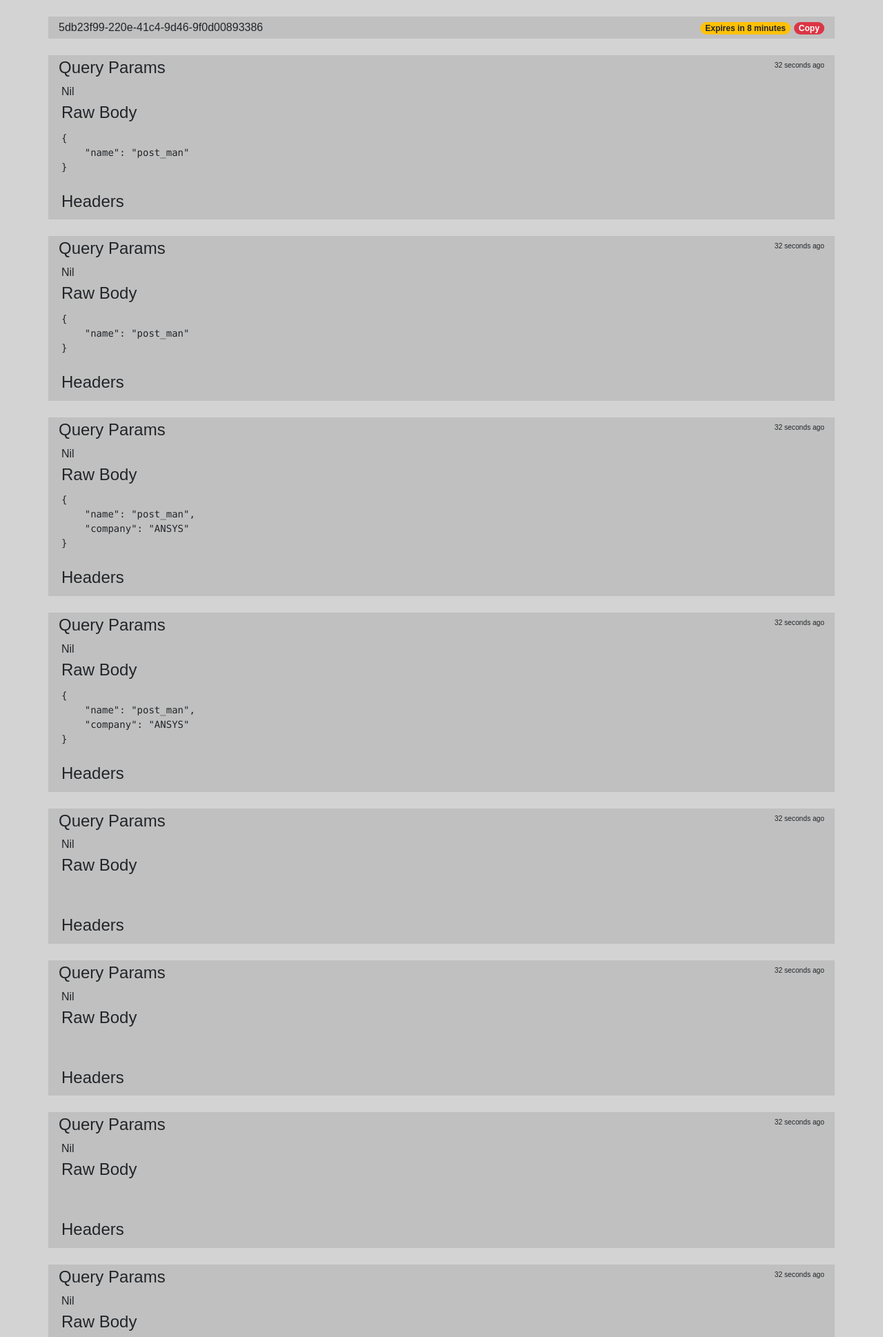
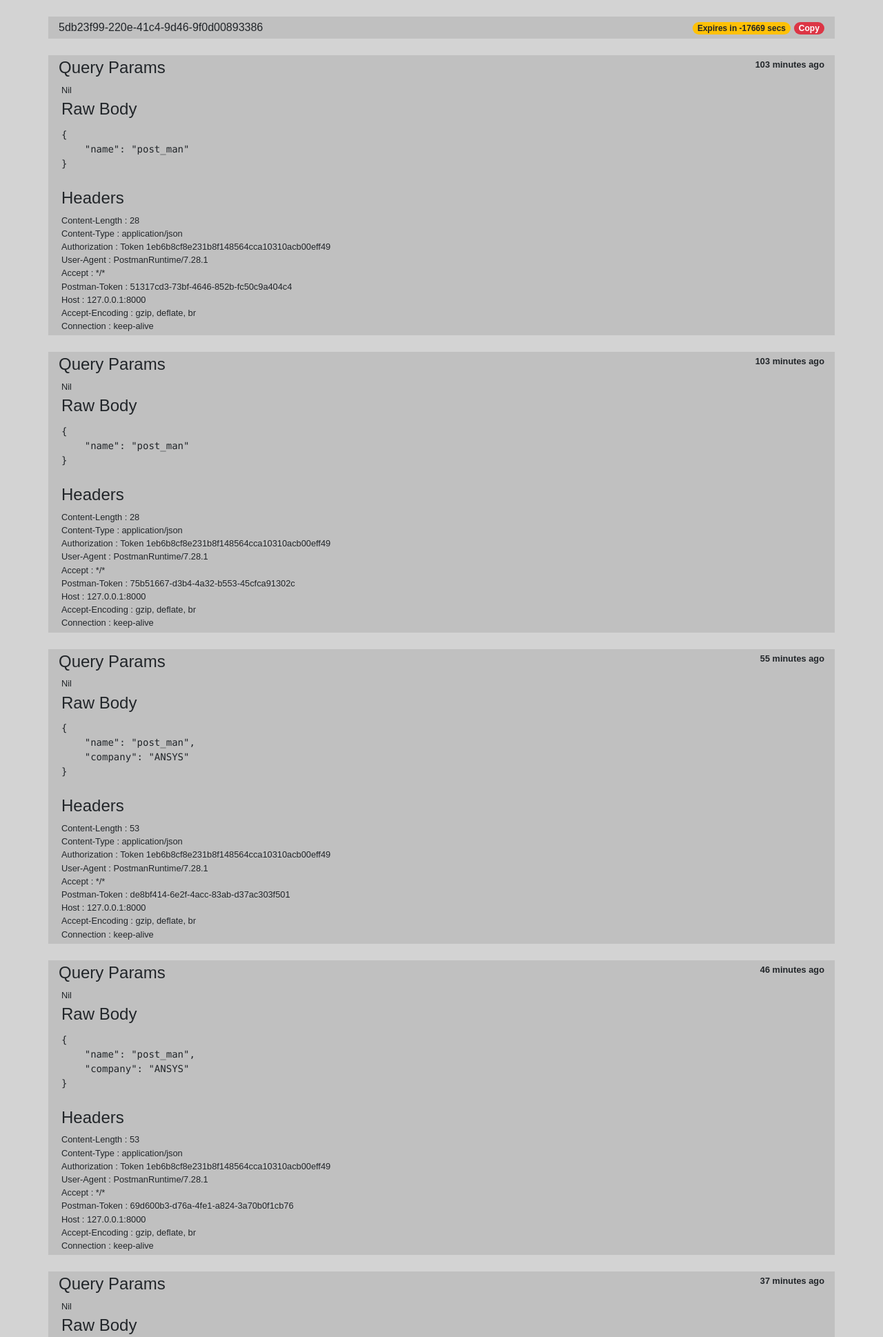
Before and after one commit to cnulenka/Webhook-Tester, a Django app: page /web-hook/get_details/5db23f99-220e-41c4-9d46-9f0d00893386 in a window 1280 px wide. Shown: the top 1938 px of the page at 69% size. Run offline with Django 3.2, Linux system fonts and the light colour scheme; data comes from the database, SQL or seed files in the repository; both versions use the stored data as it was after the commit; some libraries are stand-ins or nearby versions.

Commit message:
updated html, modified serializers

```diff
--- a/src/core/models.py
+++ b/src/core/models.py
@@ -27,4 +27,4 @@ class WebHookData(models.Model):
         ]
 
     def __str__(self) -> str:
-        return str(self.endpoint.name) + "_" + str(self.endpoint_hit_number)
+        return str(self.webhook.name) + "_" + str(self.webhook_hit_number)
--- a/src/core/serializers.py
+++ b/src/core/serializers.py
@@ -1,14 +1,43 @@
 from django.conf import settings
 from rest_framework import serializers
 from .models import WebHookData, WebHook
+import datetime
+import json
+from django.utils import timezone
 
-class WebHookDataSerializer(serializers.ModelSerializer):
+class WebHookDataResponseSerializer(serializers.ModelSerializer):
     class Meta:
         model = WebHookData
-        fields = ['payload', 'query_params', 'headers']
+        fields = ['payload']
+
+    def to_representation(self, instance):
+        representation = super().to_representation(instance)
+        received_since = datetime.datetime.now(tz=timezone.utc) - instance.received_at
+        received_since_seconds = round(received_since.total_seconds())
+        received_since_mins = round(received_since_seconds/ 60)
+        if(received_since_seconds <= 60):
+            representation["received_since"] = str(received_since_seconds) + " seconds"
+        else:
+            representation["received_since"] = str(received_since_mins) + " minutes"
+
+        representation['headers'] = json.loads(instance.headers)
+        representation['query_params'] = json.loads(instance.query_params)
+        return representation
 
 
-class WebhookSerializer(serializers.ModelSerializer):
+class WebhookResponseSerializer(serializers.ModelSerializer):
     class Meta:
         model = WebHook
         fields = ['name', 'num_hits']
+
+    def to_representation(self, instance):
+        representation = super().to_representation(instance)
+        created_at_plus_one_hour = instance.created_at + datetime.timedelta(hours=1)
+        time_left = created_at_plus_one_hour - datetime.datetime.now(tz=timezone.utc)
+        time_left_seconds = round(time_left.total_seconds())
+        time_left_mins = round(time_left_seconds/ 60)
+        if(time_left_seconds <= 60):
+            representation["time_left"] = str(time_left_seconds) + " secs"
+        else:
+            representation["time_left"] = str(time_left_mins) + " mins"
+        return representation
--- a/src/core/templates/webhook_detail.html
+++ b/src/core/templates/webhook_detail.html
@@ -33,7 +33,7 @@ cursor: pointer;
                 {{webhook_endpoint.name}}
                 </div>
                 <div class="col-5 textright">
-                <span class="badge badge-pill badge-warning">Expires in 8 minutes</span>
+                <span class="badge badge-pill badge-warning">Expires in {{webhook_endpoint.time_left}}</span>
                     <span id="copy" class="badge cursorpointer badge-pill badge-danger">Copy</span>
                 </div>
             </div>
@@ -48,12 +48,20 @@ cursor: pointer;
                 <h4>Query Params</h4>
                 </div>
                 <div class="col-4 textright small">
-                	<small>32 seconds ago</small>
+                    <strong>{{post_data.received_since}} ago</strong>
                 </div>
             </div>
+            {% if post_data.query_params %}
+            {% for key, value in post_data.query_params.items %}
             <div class="row ml-1">
-            Nil
+            <small>{{key}} : {{value}}</small>
             </div>
+            {% endfor %}
+            {% else %}
+            <div class="row ml-1">
+            <small>Nil</small>
+            </div>
+            {% endif %}
             <div class="row ml-1 mt-1">
             <h4>Raw Body</h4>
             </div>
@@ -65,11 +73,11 @@ cursor: pointer;
             <div class="row ml-1 mt-1">
             <h4>Headers</h4>
             </div>
-            {% comment %} {% for header in post_data.headers %}
+            {% for key, value in post_data.headers.items %}
             <div class="row ml-1">
-            {{header}}
+            <small>{{key}} : {{value}}</small>
             </div>
-            {% endfor %} {% endcomment %}
+            {% endfor %}
 
         </div>
     </div>
--- a/src/core/templates/webhook_list.html
+++ b/src/core/templates/webhook_list.html
@@ -32,7 +32,7 @@ body {
             <a target="_blank" style="color:#000000; text-decoration:none" href="http://127.0.0.1:8000/web-hook/get_details/{{endpoint.name}}">{{ endpoint.name }} ({{endpoint.num_hits}})</a>
             </div>
             <div class="row justify-content-center">
-            <span class="badge badge-pill badge-warning">Expires in {{endpoint.created_at }} minutes</span>
+            <span class="badge badge-pill badge-warning">Expires in {{endpoint.time_left}}</span>
             </div>
             </div>
         </div>
--- a/src/core/views.py
+++ b/src/core/views.py
@@ -3,12 +3,14 @@ from django.db.models import query
 from django.http.response import HttpResponseNotFound
 from django.shortcuts import render
 import copy, json, datetime
+from rest_framework import status
+from .utils import *
 
 from django.conf import settings
 from django.db.transaction import atomic, non_atomic_requests
 from django.http import HttpResponse, HttpResponseForbidden
 from django.views.decorators.csrf import csrf_exempt
-from .serializers import WebHookDataSerializer, WebhookSerializer
+from .serializers import WebHookDataResponseSerializer, WebhookResponseSerializer
 from django.views.decorators.http import require_POST, require_GET
 from django.utils import timezone
 from django.core import exceptions
@@ -24,7 +26,7 @@ def create_webhook(request):
         new row to Webhook table.
     '''
     WebHook.objects.create()
-    return HttpResponse("Webhook enpoint created.", status=200)
+    return HttpResponse("Webhook enpoint created.", status=status.HTTP_201_CREATED)
 
 @csrf_exempt
 @require_POST
@@ -40,7 +42,7 @@ def post_webhook_data(request, webhook_endpoint_name):
 
     payload = request.body.decode('utf-8')
     headers = json.dumps(dict(request.headers))
-    query_params = json.dumps(dict(request.POST))
+    query_params = json.dumps(query_string_to_params(request.META['QUERY_STRING']))
 
     #save the webhook post data
     WebHookData.objects.create(received_at=timezone.now(), payload=payload, headers=headers,
@@ -51,7 +53,7 @@ def post_webhook_data(request, webhook_endpoint_name):
     webhook_endpoint.num_hits += 1
     webhook_endpoint.save()
 
-    return HttpResponse("Webhook data received.", status=200)
+    return HttpResponse("Webhook data received.", status=status.HTTP_201_CREATED)
 
 @require_GET
 def webhook_detail_view(request, webhook_endpoint_name):
@@ -63,11 +65,12 @@ def webhook_detail_view(request, webhook_endpoint_name):
     try:
         webhook_endpoint = WebHook.objects.get(pk=webhook_endpoint_name)
     except exceptions.ObjectDoesNotExist:
-        return HttpResponseNotFound("Endpoint id does not exits")
+        return HttpResponseNotFound("webhook does not exits")
 
     webhook_data = WebHookData.objects.filter(webhook=webhook_endpoint)
-    webhook_data_serializer = WebHookDataSerializer(webhook_data, many=True)
-    webhook_endpoint_serializer = WebhookSerializer(webhook_endpoint)
+    webhook_data_serializer = WebHookDataResponseSerializer(webhook_data, many=True)
+
+    webhook_endpoint_serializer = WebhookResponseSerializer(webhook_endpoint)
     context = {
         "webhook_endpoint_data_list" : webhook_data_serializer.data,
         "webhook_endpoint": webhook_endpoint_serializer.data
@@ -82,8 +85,7 @@ def webhook_list_view(request):
     '''
 
     webhook_endpoints = WebHook.objects.all()
-    webhook_endpoints_serializer = WebhookSerializer(webhook_endpoints, many=True)
-    print(webhook_endpoints_serializer.data)
+    webhook_endpoints_serializer = WebhookResponseSerializer(webhook_endpoints, many=True)
 
     context = {
         "webhook_endpoint_list" : webhook_endpoints_serializer.data
```
Also changed, not shown: src/core/utils.py (added, +11 -0 lines), src/db.sqlite3.
